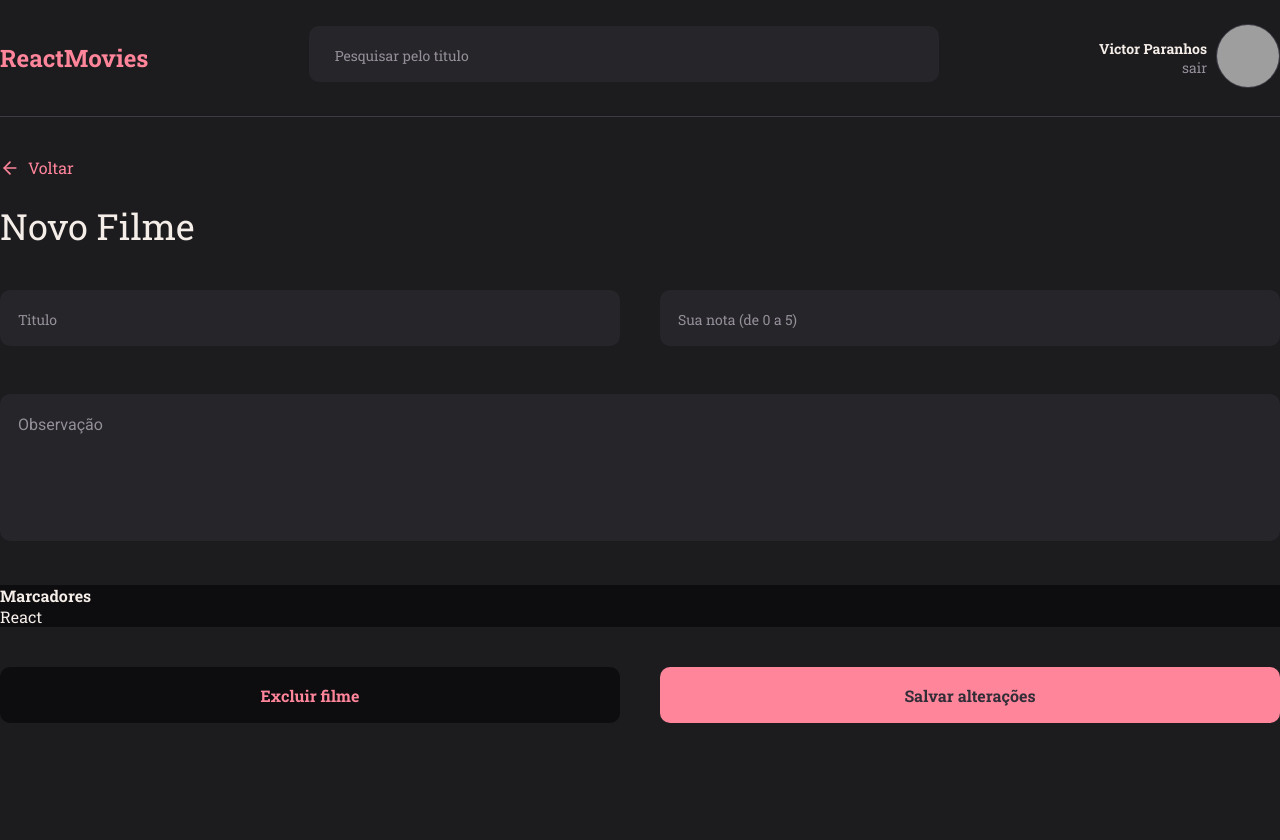
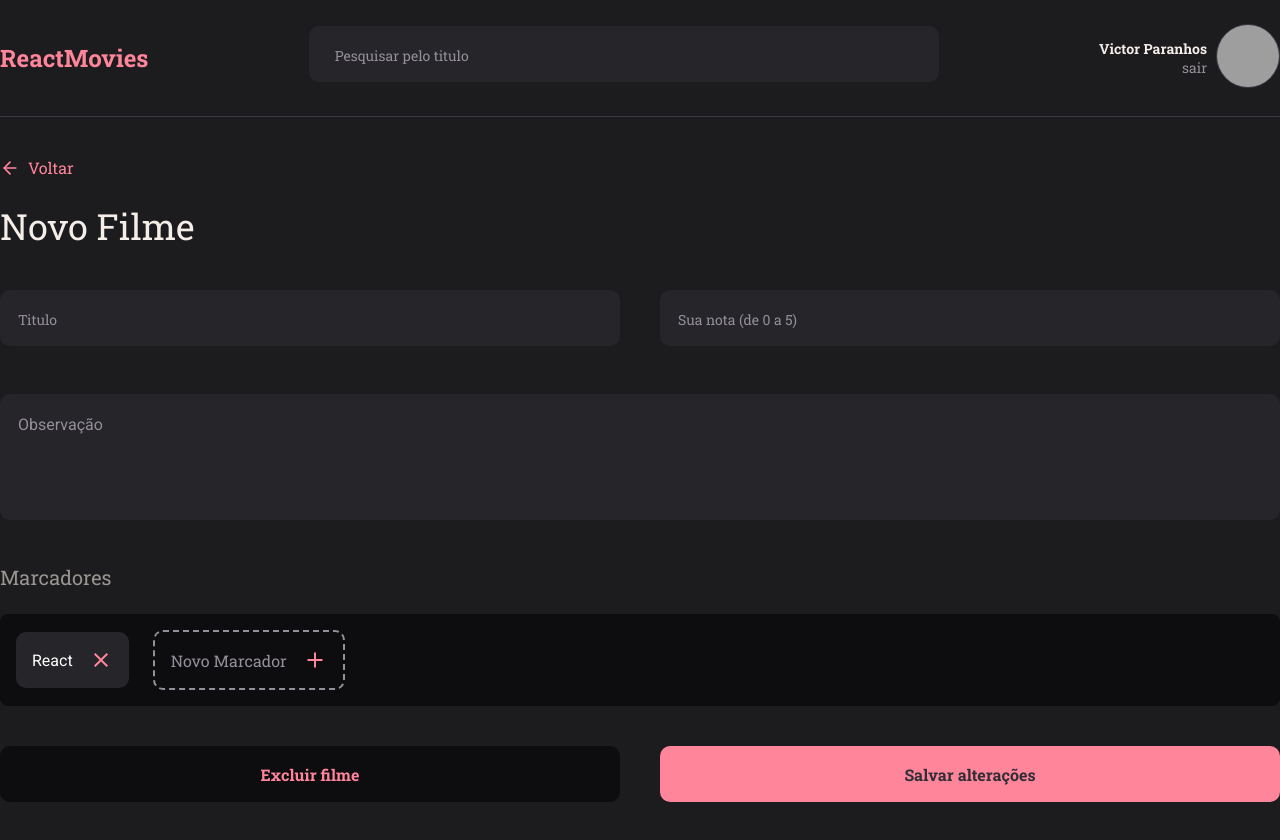
Before and after one commit to victorparanhosdev/RocketMovies-react, a React (Vite) app: page /addmovie in a window 1280 px wide. Before the commit the page ends 800 px from the top, so only its background shows below. Built offline with nearby package versions, Linux system fonts and the light colour scheme; grey boxes are pictures that could not be loaded.

Commit message:
add newmovie

```diff
--- a/src/pages/NewMovie/index.jsx
+++ b/src/pages/NewMovie/index.jsx
@@ -1,29 +1,38 @@
-import { Container, Content } from "./styles"
+import { Container, Content, Text } from "./styles"
 import { Header } from "../../Componentes/Header"
 import { ButtonText } from "../../Componentes/ButtonText"
-import {FiArrowLeft} from "react-icons/fi"
+import { FiArrowLeft } from "react-icons/fi"
+
 import { Input } from "../../Componentes/Input"
 import { Button } from "../../Componentes/Button"
-export function NewMovie(){
-  return(
+import { Tag } from "../../Componentes/Tag"
+import {IoMdAdd, IoMdClose} from "react-icons/io"
+
+export function NewMovie() {
+  return (
     <Container>
       <Header />
 
       <Content>
-      <ButtonText to="/" icon={FiArrowLeft} name="Voltar"/>
+        <ButtonText to="/" icon={FiArrowLeft} name="Voltar" />
         <main>
           <h1>Novo Filme</h1>
+
+          <Text>
+
             <div>
-        <Input type="text" placeholder="Titulo"/>
-        <Input type="text" placeholder="Sua nota (de 0 a 5)"/>
+              <Input type="text" placeholder="Titulo" />
+              <Input type="text" placeholder="Sua nota (de 0 a 5)" />
             </div>
 
-        <textarea placeholder="Observação" name="" id="" rows="5"></textarea>
+            <textarea placeholder="Observação" name="" id="" rows="4"></textarea>
+          </Text>
 
           <div>
             <h2>Marcadores</h2>
             <div>
-            <span>React</span>
+              <span>React<IoMdClose/></span>
+              <span>Novo Marcador<IoMdAdd/></span>
             </div>
 
           </div>
--- a/src/pages/NewMovie/styles.js
+++ b/src/pages/NewMovie/styles.js
@@ -1,82 +1,120 @@
-import styled from "styled-components";
+import styled from 'styled-components'
 
-export const Container = styled.div`
+export const Container = styled.div``
 
-
-`;
-
-export const Content = styled.div`
-
-max-width: 140rem;
-margin: 4rem auto 0;
-
-main {
-  height: calc(100vh - 20rem);
-  overflow-y: auto;
+export const Text = styled.div`
 
   textarea {
-    background: ${({theme})=> theme.COLORS.BACKGROUND_200};
+    background: ${({ theme }) => theme.COLORS.BACKGROUND_200};
     padding: 1.9rem 1.6rem;
     border-radius: 1rem;
     margin: 4rem auto;
     border: none;
     width: 100%;
     font-size: 1.6rem;
-    color: ${({theme})=> theme.COLORS.WHITE};
+    color: ${({ theme }) => theme.COLORS.WHITE};
     border: 2px solid transparent;
     transition: border 0.3s;
     outline: none;
     resize: none;
 
-    &:focus{
-      border: 2px solid ${({theme})=> theme.COLORS.ROSE};
-
+    &:focus {
+      border: 2px solid ${({ theme }) => theme.COLORS.ROSE};
     }
 
-    &::placeholder{
-      font-family: "Roboto";
+    &::placeholder {
+      font-family: 'Roboto';
       font-size: 1.6rem;
-      color: ${({theme})=> theme.COLORS.GRAY_200};
+      color: ${({ theme }) => theme.COLORS.GRAY_200};
       font-weight: 400;
     }
-
-  }
-  > h1 {
-    font-size: 3.6rem;
-    font-weight: 500;
-    font-family: "Roboto Slab";
-    margin: 2.4rem auto 4rem;
   }
 
   > div:has(input) {
     display: flex;
     gap: 4rem;
+  }
+`
+
+export const Content = styled.div`
+  max-width: 140rem;
+  margin: 4rem auto 0;
+
+  main {
+
+
+    > h1 {
+      font-size: 3.6rem;
+      font-weight: 500;
+      font-family: 'Roboto Slab';
+      margin: 2.4rem auto 4rem;
+    }
+    > div:has(span) {
+
+      h2 {
+        color: ${({ theme }) => theme.COLORS.TEXT};
+        font-size: 2rem;
+        font-weight: 400;
+      }
+
+      > div {
+        margin-top: 2.4rem;
+        padding: 1.6rem;
+        width: 100%;
+        background-color: #0d0c0f;
+        display: flex;
+        align-items: center;
+        gap: 2.4rem;
+        border-radius: 0.8rem;
+        svg {
+          width: 2.4rem;
+          height: 2.4rem;
+          color: ${({ theme }) => theme.COLORS.ROSE};
+          cursor: pointer;
+        }
+
+
+        span:first-child {
+          font-size: 1.6rem;
+          font-family: "Roboto";
+          color: #FFFFFF;
+          font-weight: 400;
+          padding: 1.6rem;
+          background:${({ theme }) => theme.COLORS.BACKGROUND_200};
+          border-radius: 1rem;
+          display: flex;
+          align-items: center;
+          gap: 1.6rem;
+        }
+
+        span:last-child {
+          color: ${({theme})=> theme.COLORS.GRAY_200};
+          border: 2px dashed;
+          font-weight: 400;
+          padding: 1.6rem;
+          border-radius: 1rem;
+          display: flex;
+          align-items: center;
+          gap: 1.6rem;
+
+
 
         }
-
-  > div:has(span) {
-
-    background-color: #0D0C0F;
-
       }
-
     }
-
+  }
 
   > a {
     justify-content: start;
   }
 
-div:has(a){
+  div:has(a) {
     display: flex;
     gap: 4rem;
     margin: 4rem auto;
     a:first-child {
-  background-color: #0D0C0F;
-  color: #FF859B;
+      background-color: #0d0c0f;
+      color: #ff859b;
     }
   }
-
-
-
-`;
+`
```
Lines whose indentation alone changed are shown as unchanged.
